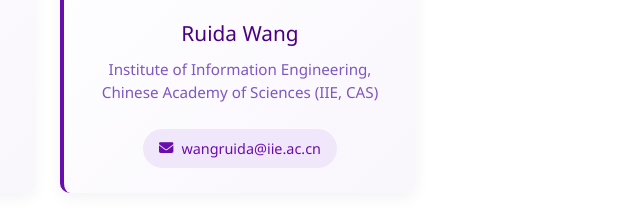
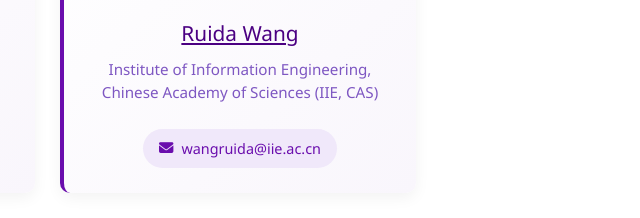
Before and after one commit to PQC-FHE-workshop/PQC-FHE-2026, a plain HTML site: page index.html in a window 1280 px wide. Shown: the part 2193-2411 px from the top of the page, 402-1042 px from the left. Drawn offline with Linux system fonts and the light colour scheme.

Commit message:
Add files via upload

```diff
--- a/index.html
+++ b/index.html
@@ -936,7 +936,7 @@
                     <div class="organizer-avatar">
                         <i class="fas fa-user-tie"></i>
                     </div>
-                    <h3><a href="https://ruida-wang.github.io/" target="_blank" style="color: #4b0082;">Ruida Wang</a></h3>
+                    <h3><a href="https://ruida-wang.github.io/" target="_blank" style="color: #4b0082; text-decoration: underline;">Ruida Wang</a></h3>
                     <span class="organizer-title">Institute of Information Engineering, Chinese Academy of Sciences (IIE, CAS)</span>
                     <a href="mailto:wangruida@iie.ac.cn" class="organizer-email">
                         <i class="fas fa-envelope"></i> wangruida@iie.ac.cn
```
